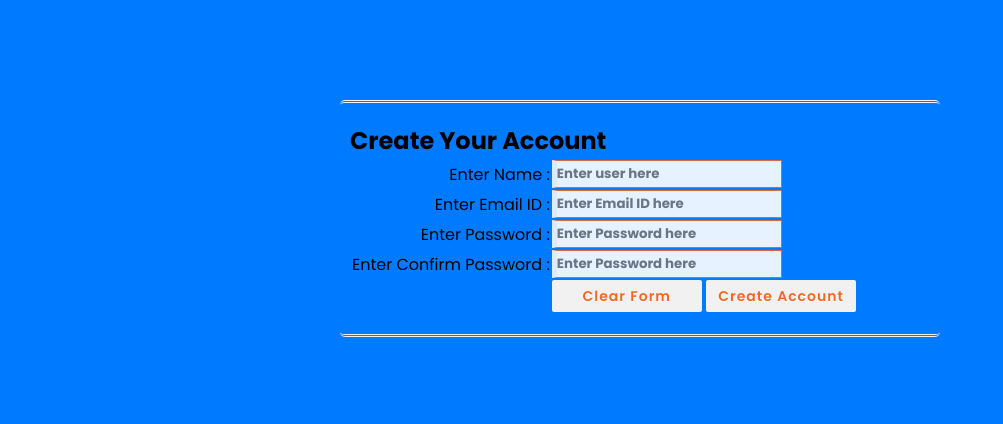
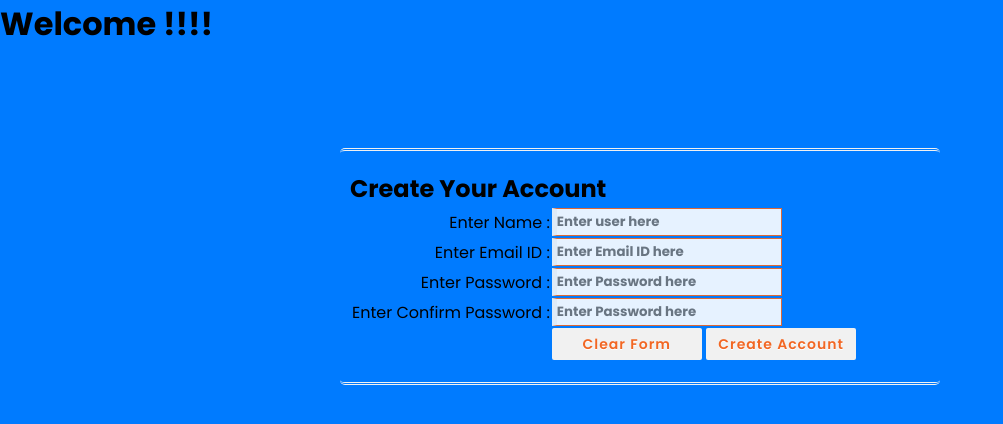
Before and after one commit to Yogeshwari18/Quiz-Application-with-Timer, a plain HTML site: page Quiz Application with Timer/reg.html in a window 1280 px wide. Shown: the whole page, without its empty margins (0-1003 px from the left). Drawn offline with Linux system fonts and the light colour scheme.

Commit message:
changes made in heading

```diff
--- a/Quiz Application with Timer/reg.html
+++ b/Quiz Application with Timer/reg.html
@@ -12,6 +12,7 @@
 
 <body>
     <!-- Main div code -->
+    <h1>Welcome !!!!</h1>
     <div id="main">
         <div class="h-tag">
             <h2>Create Your Account</h2>
```
Also changed, not shown: Quiz Application with Timer/index.html (+1 -0 lines).
